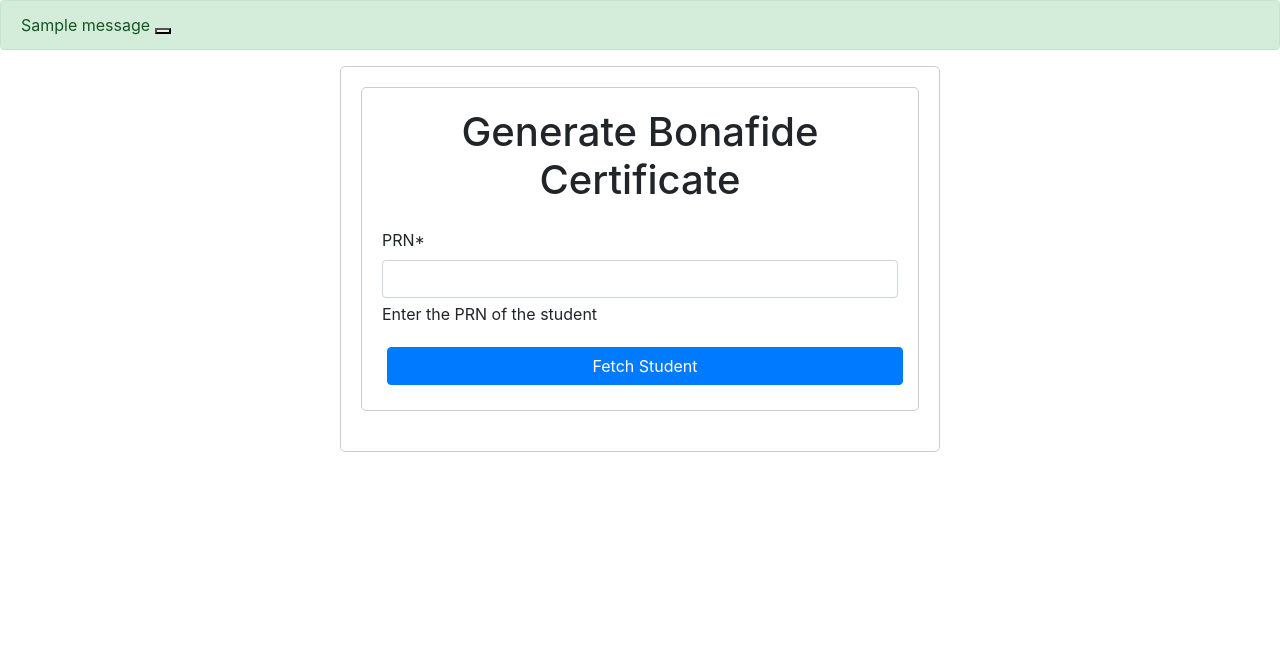
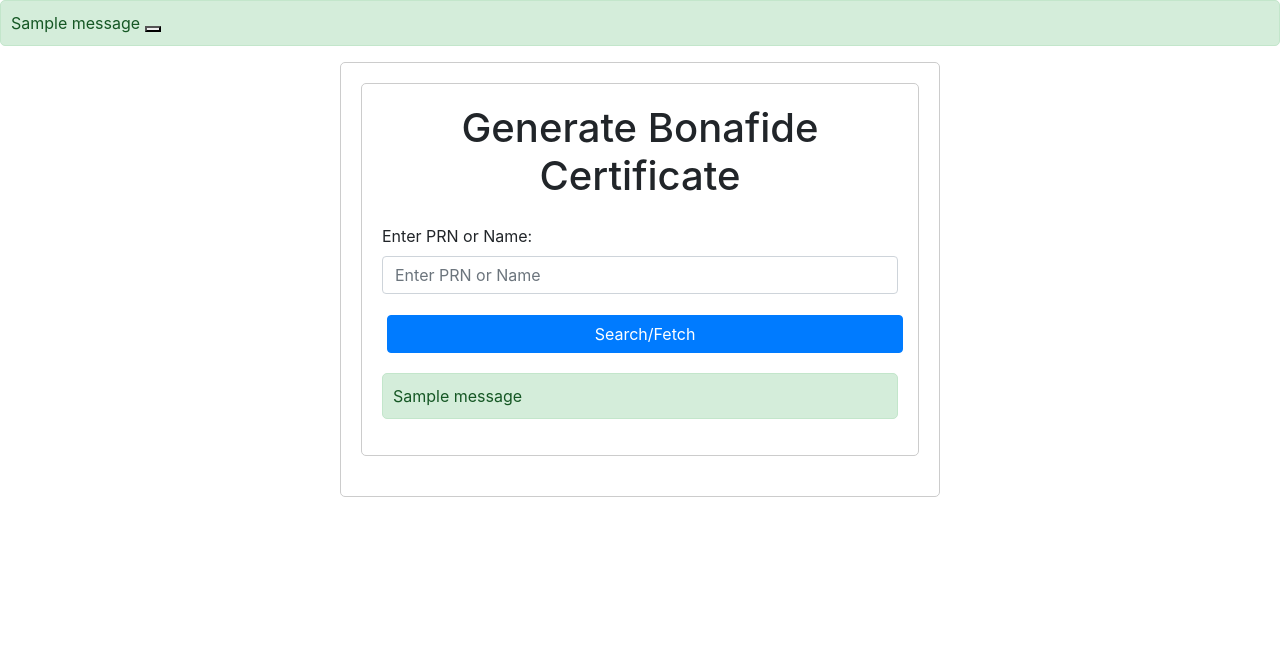
Before and after one commit to sarthakghere/student-support-cell, a Django app: page /certificates/bonafide-certificate/ in a window 1280 px wide. Shown: the part 62-721 px from the top of the page. Run offline with Django 5.2, Linux system fonts and the light colour scheme; a user stored in the database is signed in; tables that the repository leaves empty hold one stand-in row (values such as "Sample post"); one stand-in notice (Sample message) is shown; parts of the project's set-up code (start-up, migrations or seed data) failed here and were passed over; some libraries are stand-ins or nearby versions.

Commit message:
Implemented search in bonafide certificate generate view

```diff
--- a/certificates/templates/certificates/bonafide_certificate.html
+++ b/certificates/templates/certificates/bonafide_certificate.html
@@ -4,7 +4,6 @@
 
 {% block style %}
 <style>
-        /* Full-page flexbox layout */
     html, body {
         height: 100%;
         margin: 0;
@@ -12,12 +11,11 @@
         flex-direction: column;
     }
 
-        /* Makes content take available space and pushes the footer down */
     .content-wrapper {
         flex: 1;
         display: flex;
         flex-direction: column;
-            justify-content: center; /* Centers the form */
+        justify-content: center;
         align-items: center;
         padding-bottom: 20px;
     }
@@ -31,14 +29,13 @@
         background-color: white;
     }
 
-        /* Footer styling */
     footer {
         background: #f8f9fa;
         padding: 10px;
         text-align: center;
     }
 
-        .btn-primary{
+    .btn-primary {
         margin: 5px;
     }
 
@@ -46,19 +43,94 @@
         margin-top: 5px;
     }
 
+    .search-results {
+        margin-top: 20px;
+        max-height: 200px;
+        overflow-y: auto;
+    }
+
+    .search-results ul {
+        list-style-type: none;
+        padding: 0;
+    }
+
+    .search-results li {
+        padding: 10px;
+        border-bottom: 1px solid #ddd;
+    }
+
+    .search-results li:hover {
+        background-color: #f5f5f5;
+        cursor: pointer;
+    }
+
+    .messages {
+        margin-top: 15px;
+    }
+
+    .alert {
+        padding: 10px;
+        border-radius: 5px;
+    }
+
+    .alert-error {
+        background-color: #f8d7da;
+        color: #721c24;
+    }
+
+    .alert-success {
+        background-color: #d4edda;
+        color: #155724;
+    }
+
+    .alert-warning {
+        background-color: #fff3cd;
+        color: #856404;
+    }
 </style>
 {% endblock %}
-
 
 {% block content %}
 <div class="content-wrapper">
     <div class="container">
         <h1 class="text-center">Generate Bonafide Certificate</h1>
-        <form method="post" class="mt-4">
+
+        <!-- Single Input Form -->
+        <form method="post" class="mt-4" id="search-fetch-form">
             {% csrf_token %}
-            {{ fetch_student_form|crispy }}
-            <button type="submit" name="fetch_details" class="btn btn-primary w-100">Fetch Student</button>
+            <div class="form-group">
+                <label for="query">Enter PRN or Name:</label>
+                <input type="text" name="query" id="query" class="form-control" placeholder="Enter PRN or Name">
+            </div>
+            <button type="submit" name="search_or_fetch" class="btn btn-primary w-100">Search/Fetch</button>
         </form>
+
+        <!-- Display Messages -->
+        {% if messages %}
+        <div class="messages">
+            {% for message in messages %}
+            <div class="alert {% if message.tags == 'error' %}alert-error{% elif message.tags == 'success' %}alert-success{% else %}alert-warning{% endif %}">
+                {{ message|safe }}
+            </div>
+            {% endfor %}
+        </div>
+        {% endif %}
+
+        <!-- Display Search Results -->
+        {% if search_results %}
+        <div class="search-results">
+            <h3>Search Results</h3>
+            <ul>
+                {% for student in search_results %}
+                <li onclick="selectStudent('{{ student.prn }}')">
+                    {{ student.user.first_name }} {{ student.user.last_name }} (PRN: {{ student.prn }})
+                </li>
+                {% empty %}
+                <li>No students found.</li>
+                {% endfor %}
+            </ul>
+        </div>
+        {% endif %}
     </div>
 </div>
 
@@ -74,23 +146,17 @@
             <div>
                 <input type="radio" id="backlog-yes" name="has_backlogs" value="yes">
                 <label for="backlog-yes">Yes</label>
-
                 <input type="radio" id="backlog-no" name="has_backlogs" value="no" checked>
                 <label for="backlog-no">No</label>
-
             </div>
 
             <!-- Backlog Section -->
             <div id="backlog-section" style="display: none; margin-top: 15px;">
                 <h3>Backlog Details</h3>
-
                 <div id="backlog-forms">
                     <!-- Existing Backlogs will be added here -->
                 </div>
-
                 <button type="button" id="add-backlog" class="btn btn-primary w-50">Add Backlog</button>
-
-                <!-- Hidden Input to Store Backlog Data -->
                 <input type="hidden" name="backlog_data" id="backlog-data">
             </div>
 
@@ -98,9 +164,8 @@
         </form>
 
         {% if certificate %}
-        <a href="{%  url 'certificates:download_certificate' certificate.id %}" download class="btn btn-primary w-50">Download Certificate</a>
+        <a href="{% url 'certificates:download_certificate' certificate.id %}" download class="btn btn-primary w-50">Download Certificate</a>
         {% endif %}
-
     </div>
 </div>
 
@@ -119,34 +184,25 @@
 
         backlogYes.addEventListener("change", toggleBacklogSection);
         backlogNo.addEventListener("change", toggleBacklogSection);
-
-        toggleBacklogSection(); // Ensure correct visibility on page load
+        toggleBacklogSection();
 
         addBacklogButton.addEventListener("click", function () {
             let backlogDiv = document.createElement("div");
             backlogDiv.classList.add("backlog-entry");
-
             backlogDiv.innerHTML = `
                 <label>Subject Name:</label>
                 <input type="text" class="form-control subject-name">
-
                 <label>Declared Fail:</label>
                 <input type="text" class="form-control declared-fail">
-
                 <label>Declared Pass:</label>
                 <input type="text" class="form-control declared-pass">
-
                 <button type="button" class="btn btn-danger remove-backlog">Remove</button>
             `;
-
             backlogFormsContainer.appendChild(backlogDiv);
-
-            // Add event listener for remove button
             backlogDiv.querySelector(".remove-backlog").addEventListener("click", function () {
                 backlogDiv.remove();
                 updateBacklogData();
             });
-
             updateBacklogData();
         });
 
@@ -156,7 +212,6 @@
                 let subject = entry.querySelector(".subject-name").value;
                 let failCount = entry.querySelector(".declared-fail").value;
                 let passCount = entry.querySelector(".declared-pass").value;
-
                 if (subject) {
                     backlogEntries.push({
                         "subject_name": subject,
@@ -165,7 +220,6 @@
                     });
                 }
             });
-
             backlogDataInput.value = JSON.stringify(backlogEntries);
         }
 
@@ -174,12 +228,12 @@
                 updateBacklogData();
             }
         });
+
+        window.selectStudent = function(prn) {
+            document.querySelector("#query").value = prn;
+            document.getElementById("search-fetch-form").submit();
+        };
     });
 </script>
-
-
-
-
 {% endif %}
-
 {% endblock %}
--- a/certificates/views.py
+++ b/certificates/views.py
@@ -61,33 +61,54 @@ def download_certificate(request, certificate_id):
 @login_required(login_url='authentication:login')
 @user_passes_test(is_authorized, login_url='authentication:login')
 def bonafide_certificate(request):
-    fetch_student_form = FetchStudentForm()
     bonafide_form = None
     backlog_formset = BacklogFormSet()  # Always initialize the formset
     student_data = None
     has_backlogs = None
     certificate = None
+    search_results = None
 
-    # Handle Fetching Student Details
-    if request.method == "POST" and "fetch_details" in request.POST:
-        fetch_student_form = FetchStudentForm(request.POST)
-        if fetch_student_form.is_valid():
-            prn = fetch_student_form.cleaned_data["PRN"]
-            student = Student.objects.filter(prn=prn).first()
+    # Helper function to check if certificate is already issued
+    def is_certificate_already_issued(student):
+        return Certificate.objects.filter(
+            issued_to=student,
+            certificate_type=Certificate.CertificateTypes.BC
+        ).exists()
+
+    # Helper function to get certificate download link
+    def get_certificate_link(student):
+        cert = Certificate.objects.filter(
+            issued_to=student,
+            certificate_type=Certificate.CertificateTypes.BC
+        ).first()
+        return f"/certificates/download-certificate/{cert.id}/" if cert else "#"
+
+    # Handle Single Field Input (Search or Fetch)
+    if request.method == "POST" and "search_or_fetch" in request.POST:
+        query = request.POST.get("query", "").strip()
+        if query:
+            # Check if the query matches a PRN exactly
+            student = Student.objects.filter(prn=query).first()
             if student:
                 if is_certificate_already_issued(student):
-                    fetch_student_form.add_error("PRN", mark_safe(f"Bonafide Certificate already issued for this student. <a href='{get_certificate_link(student)}'>Click Here to download.</a>"))
+                    messages.error(request, mark_safe(
+                        f"Bonafide Certificate already issued for this student. <a href='{get_certificate_link(student)}'>Click Here to download.</a>"
+                    ))
                 else:
                     student_data = get_student_initial_data(student)
                     bonafide_form = BonafideCertificateForm(initial=student_data)
             else:
-                fetch_student_form.add_error("PRN", "No student found with this PRN.")
+                # If no exact PRN match, search by name
+                search_results = Student.objects.filter(
+                    Q(user__first_name__icontains=query) |
+                    Q(user__last_name__icontains=query) |
+                    Q(erp__icontains=query)
+                )[:10]
 
     # Handle Backlog Confirmation
     elif request.method == "POST" and "confirm_backlogs" in request.POST:
         has_backlogs = request.POST.get("has_backlogs") == "yes"
         bonafide_form = BonafideCertificateForm(request.POST)
-        # Only bind the formset if there are backlogs
         backlog_formset = BacklogFormSet(request.POST if has_backlogs else None)
 
     # Handle Certificate Generation
@@ -108,7 +129,8 @@ def bonafide_certificate(request):
             bonafide_form = None
             student = get_object_or_404(Student, prn=student_data["PRN"])
             existing_certificate = Certificate.objects.filter(
-                issued_to=student, certificate_type=Certificate.CertificateTypes.BC
+                issued_to=student,
+                certificate_type=Certificate.CertificateTypes.BC
             ).first()
             if existing_certificate:
                 download_link = f"<a href='/certificates/download-certificate/{existing_certificate.id}/'>Click Here to download.</a>"
@@ -122,7 +144,7 @@ def bonafide_certificate(request):
                         file_path=certificate_path,
                         issued_by=request.user,
                         approval_status=Certificate.StatusChoices.APPROVED,
-                        details=f"Bonafide Certificate for {student_data['full_name']} PRN: {student_data['PRN']}"
+                        details=f"Bonafide Certificate for {student.user.first_name} {student.user.last_name} PRN: {student.prn}"
                     )
                     download_link = f"<a href='/certificates/download-certificate/{certificate.id}/'>Click Here to download.</a>"
                     messages.success(request, mark_safe(f"Bonafide Certificate generated successfully. {download_link}"))
@@ -130,12 +152,12 @@ def bonafide_certificate(request):
                     messages.error(request, "Failed to generate certificate. Please try again.")
 
     context = {
-        "fetch_student_form": fetch_student_form,
         "bonafide_form": bonafide_form,
         "backlog_formset": backlog_formset,
         "student_data": student_data,
         "has_backlogs": has_backlogs,
         "certificate": certificate,
+        "search_results": search_results,
     }
     return render(request, "certificates/bonafide_certificate.html", context)
 
```
Lines whose indentation alone changed are shown as unchanged.
